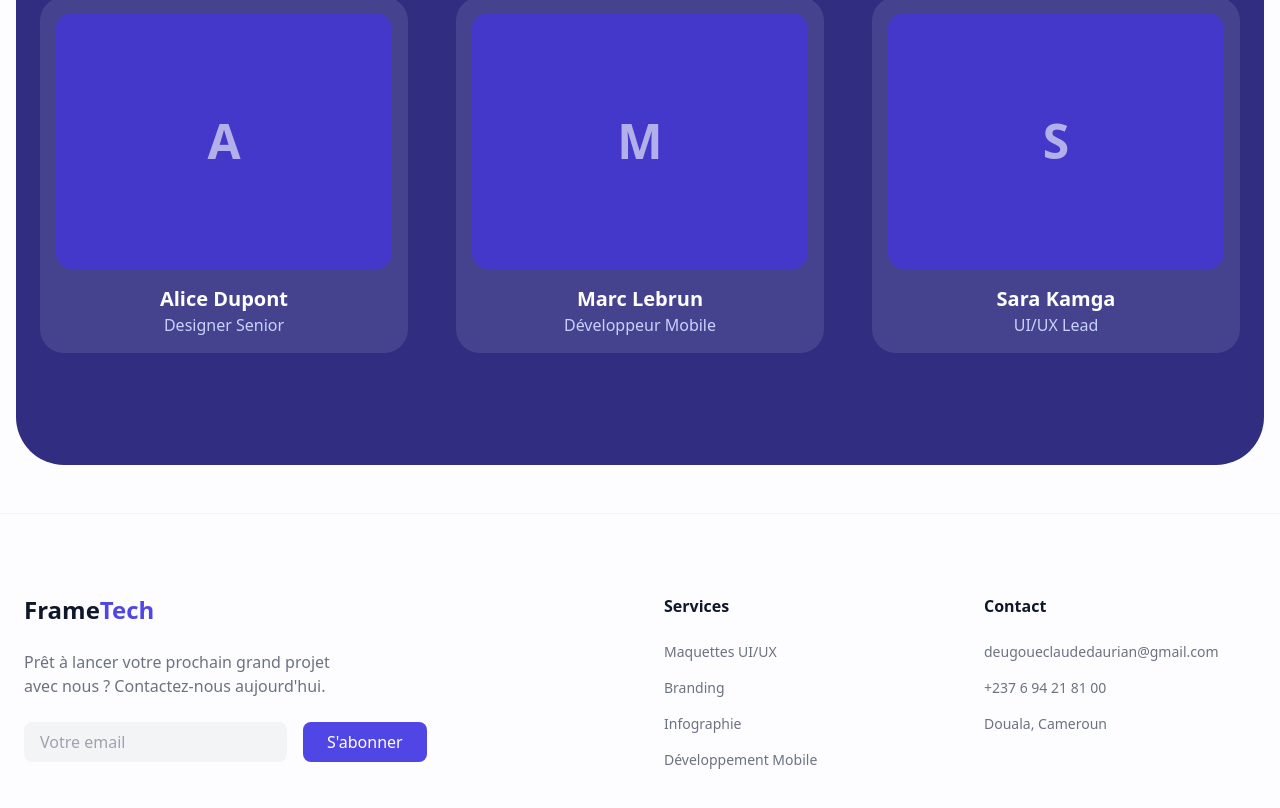
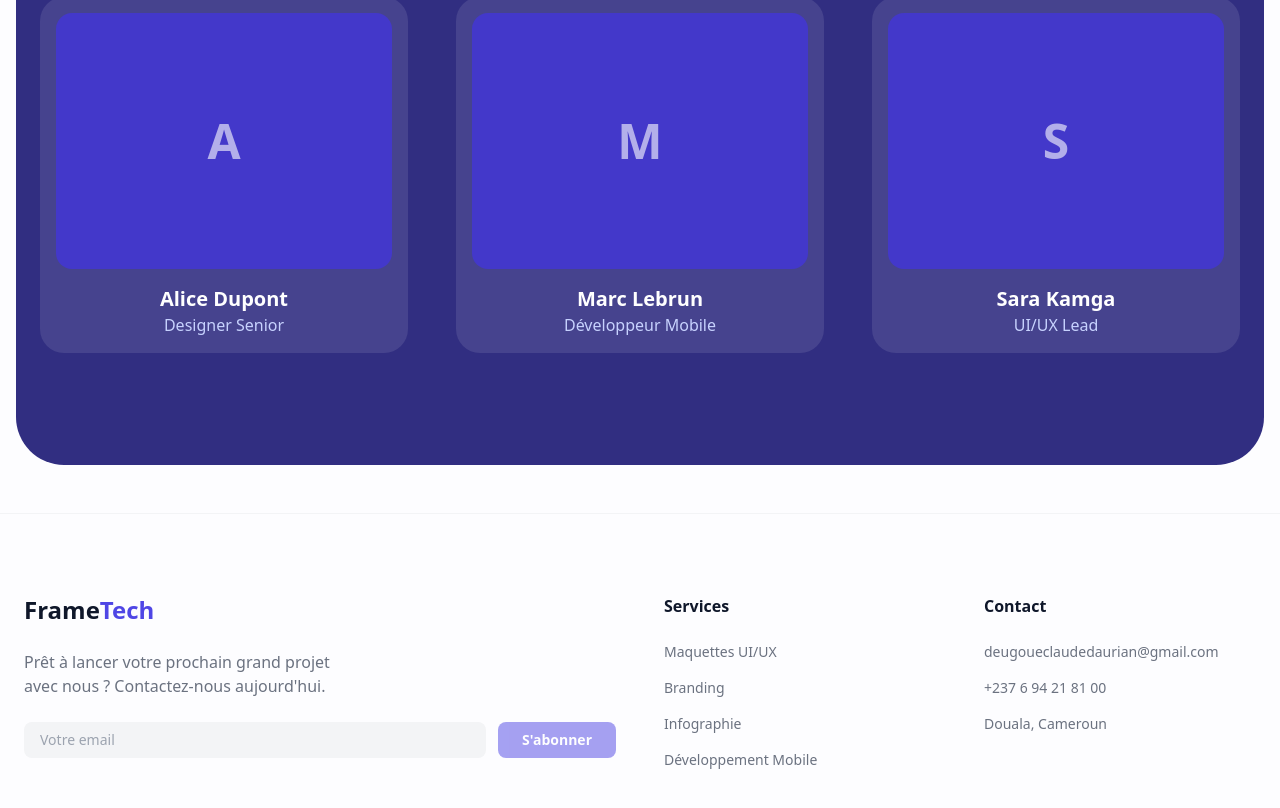
Before and after one commit to deugoueclaudedavis/Landing-page, a React (Vite) app: page / in a window 1280 px wide. Shown: the part 1755-2563 px from the top of the page. Built offline with nearby package versions, Linux system fonts and the light colour scheme.

Commit message:
feat: Newsletter s'abonner via Email.js

```diff
--- a/src/valentine.tsx
+++ b/src/valentine.tsx
@@ -1,6 +1,13 @@
 import React, { useState } from 'react';
 import { Link } from 'react-router-dom';
+import emailjs from '@emailjs/browser';
 import { Menu, X, ChevronRight, Smartphone, Palette, Layout } from 'lucide-react';
+
+// ─── CONFIG EMAILJS ───────────────────────────────────────────────────────────
+const EMAILJS_SERVICE_ID      = 'service_q7mhxla';
+const EMAILJS_PUBLIC_KEY      = 'PFxx8TADzIAdU6Aev';
+const EMAILJS_TEMPLATE_ABONNE = 'template_u8u7c1l';
+// ─────────────────────────────────────────────────────────────────────────────
 
 interface ServiceCardProps {
   title: string;
@@ -10,8 +17,37 @@ interface ServiceCardProps {
 }
 
 const App: React.FC = () => {
-  const [isMenuOpen, setIsMenuOpen] = useState(false);
-  const [email, setEmail] = useState('');
+  const [isMenuOpen, setIsMenuOpen]   = useState(false);
+  const [email, setEmail]             = useState('');
+  const [abonneMsg, setAbonneMsg]     = useState('');
+  const [abonneLoad, setAbonneLoad]   = useState(false);
+
+  const handleAbonnement = async () => {
+    if (!email || !email.includes('@')) {
+      setAbonneMsg('❌ Entrez un email valide.');
+      return;
+    }
+    setAbonneLoad(true);
+    setAbonneMsg('');
+    try {
+      await emailjs.send(
+        EMAILJS_SERVICE_ID,
+        EMAILJS_TEMPLATE_ABONNE,
+        {
+          email_abonne: email,
+          date: new Date().toLocaleDateString('fr-FR'),
+        },
+        EMAILJS_PUBLIC_KEY,
+      );
+      setAbonneMsg('✅ Merci, vous êtes abonné !');
+      setEmail('');
+    } catch (err) {
+      console.error(err);
+      setAbonneMsg('❌ Erreur, réessayez ou contactez-nous.');
+    } finally {
+      setAbonneLoad(false);
+    }
+  };
 
   return (
     <div className="min-h-screen bg-[#FDFDFF] text-slate-900 font-sans">
@@ -175,20 +211,36 @@ const App: React.FC = () => {
             <p className="text-gray-500 max-w-xs mb-6">
               Prêt à lancer votre prochain grand projet avec nous ? Contactez-nous aujourd'hui.
             </p>
-            <div className="flex space-x-4">
+
+            {/* ── ABONNEMENT NEWSLETTER ── */}
+            <div className="flex flex-col gap-3">
+              <div className="flex space-x-3">
                 <input
                   type="email"
                   placeholder="Votre email"
                   value={email}
-                onChange={(e) => setEmail(e.target.value)}
-                className="bg-gray-100 px-4 py-2 rounded-lg outline-none focus:ring-2 ring-indigo-500"
+                  onChange={(e) => {
+                    setEmail(e.target.value);
+                    setAbonneMsg('');
+                  }}
+                  onKeyDown={(e) => e.key === 'Enter' && handleAbonnement()}
+                  className="bg-gray-100 px-4 py-2 rounded-lg outline-none focus:ring-2 ring-indigo-500 flex-1 text-sm"
                 />
                 <button
-                onClick={() => { alert(`Abonné : ${email}`); setEmail(''); }}
-                className="bg-indigo-600 text-white px-6 py-2 rounded-lg hover:bg-indigo-700 transition"
+                  onClick={handleAbonnement}
+                  disabled={abonneLoad || !email}
+                  className="bg-indigo-600 text-white px-6 py-2 rounded-lg hover:bg-indigo-700 transition disabled:opacity-50 text-sm font-semibold"
                 >
-                S'abonner
+                  {abonneLoad ? '...' : "S'abonner"}
                 </button>
+              </div>
+              {abonneMsg && (
+                <p className={`text-sm font-medium ${
+                  abonneMsg.startsWith('✅') ? 'text-green-600' : 'text-red-500'
+                }`}>
+                  {abonneMsg}
+                </p>
+              )}
             </div>
           </div>
 
```
Lines whose indentation alone changed are shown as unchanged.
